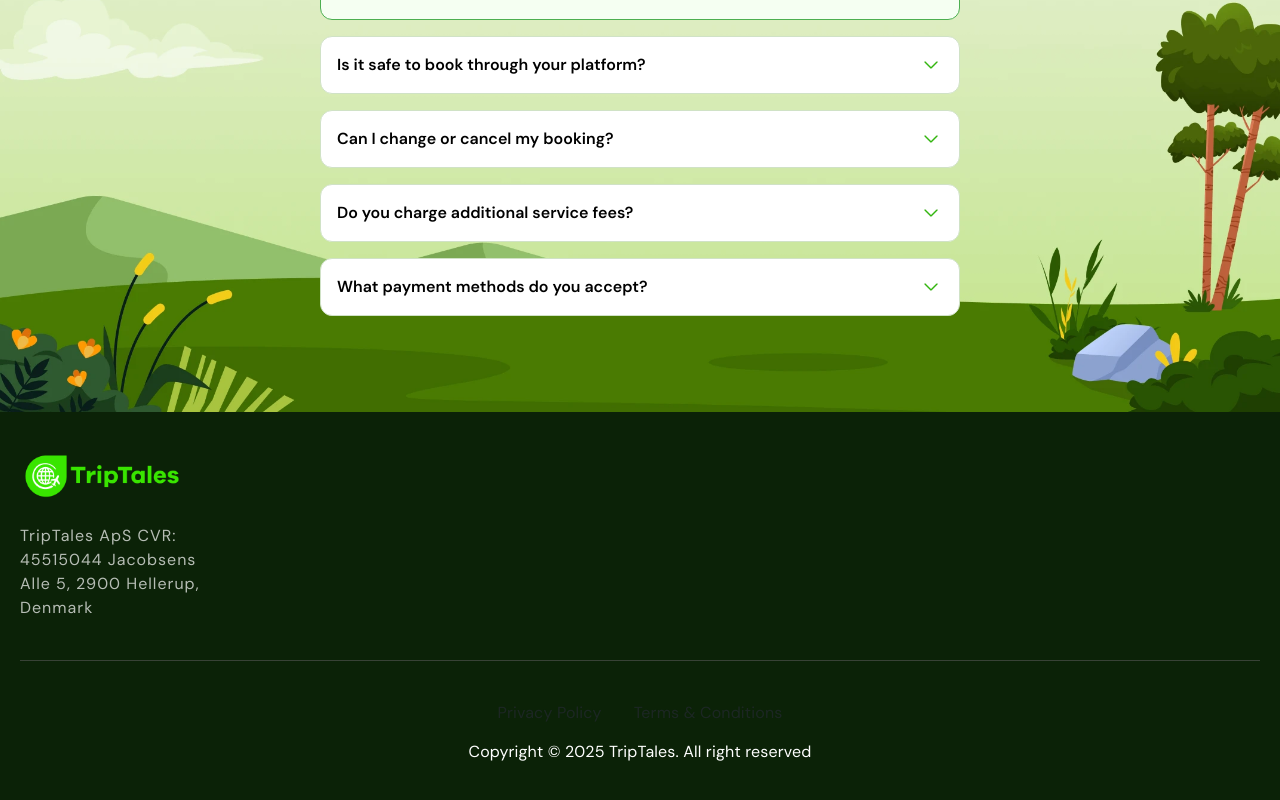
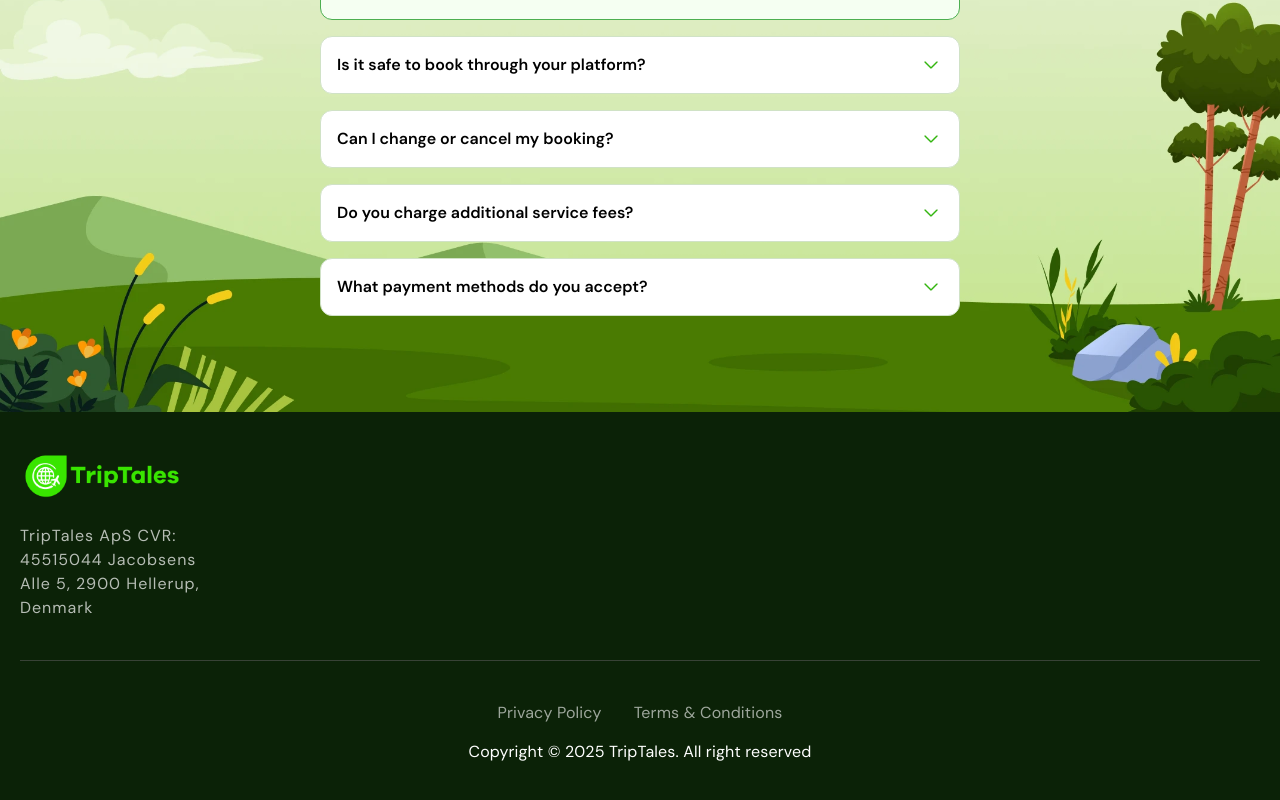
Before and after one commit to rizalsenja/trip-tales, a React (Vite) app: page / in a window 1280 px wide. Shown: the part 4849-5649 px from the top of the page. Built offline with nearby package versions, Linux system fonts and the light colour scheme; no server answers.

Commit message:
added color white for link

```diff
--- a/src/components/ui/footer/Footer.module.scss
+++ b/src/components/ui/footer/Footer.module.scss
@@ -74,6 +74,7 @@
         &--link {
             @include font-style(description-1, regular);
             opacity: 0.6;
+            color: white;
         }
 
         &--store {
@@ -128,6 +129,7 @@
         .footer__link {
             @include font-style(description-1, regular);
             opacity: 0.6;
+            color: $white;
         }
     }
 
```
